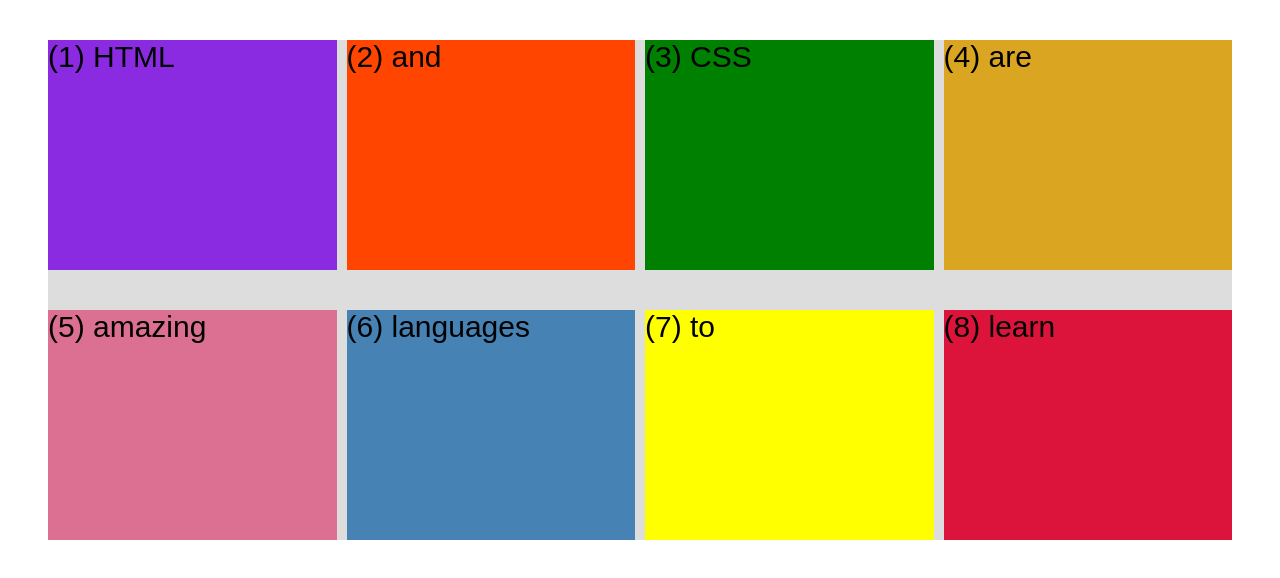
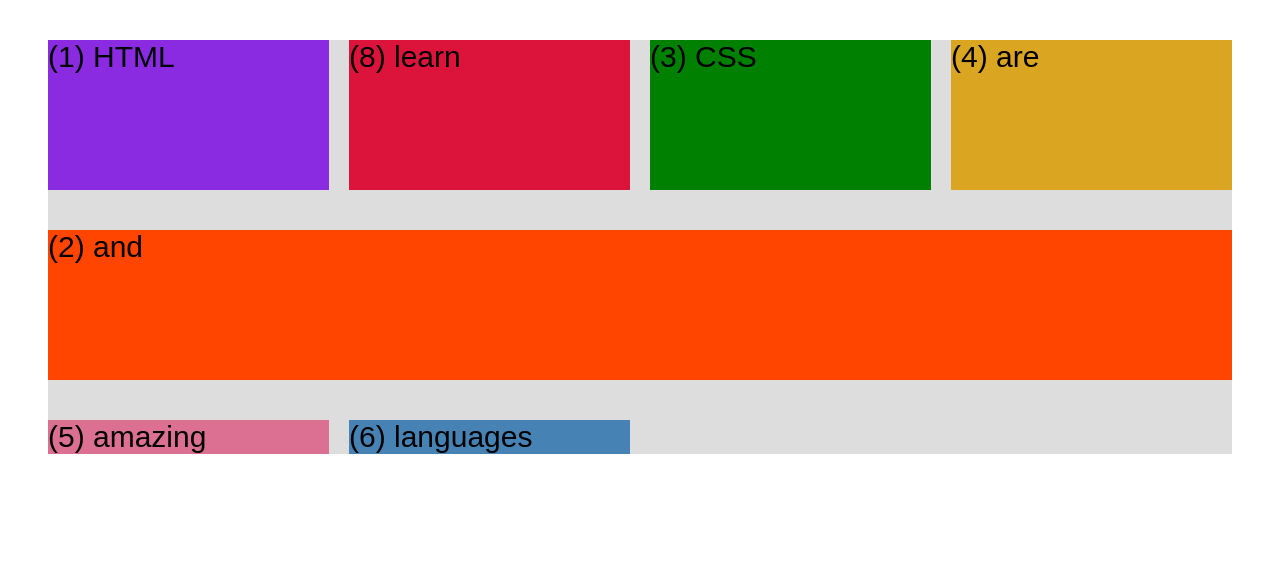
Before and after one commit to Josh-215/udemy, a plain HTML site: page 02-HTML-Fundamentals/css-grid.html in a window 1280 px wide. Drawn offline with Linux system fonts and the light colour scheme.

Commit message:
placing and spanning items

```diff
--- a/02-HTML-Fundamentals/css-grid.html
+++ b/02-HTML-Fundamentals/css-grid.html
@@ -14,7 +14,7 @@
       }
       .el--3 {
         background-color: green;
-        /* height: 150px; */
+        height: 150px;
       }
       .el--4 {
         background-color: goldenrod;
@@ -43,11 +43,23 @@
         display: grid;
         grid-template-columns: repeat(4, 1fr);
         grid-template-rows: 1fr 1fr;
-        height: 500px;
+        /* height: 500px; */
         /* gap: 30px; */
-        column-gap: 10px;
+        column-gap: 20px;
         row-gap: 40px;
       }
+      .el--8 {
+        grid-column: 2 / 3;
+        /* grid-row: 1 / span 2; */
+        grid-row: 1 / 2;
+      }
+      .el--2 {
+        grid-column: 1 / -1;
+        grid-row: 2;
+      }
+      /* .el--6 {
+        grid-row: 3 / 5;
+      } */
 
       .container--2 {
         display: none;
@@ -72,7 +84,7 @@
       <div class="el el--4">(4) are</div>
       <div class="el el--5">(5) amazing</div>
       <div class="el el--6">(6) languages</div>
-      <div class="el el--7">(7) to</div>
+      <!-- <div class="el el--7">(7) to</div> -->
       <div class="el el--8">(8) learn</div>
     </div>
 
```
